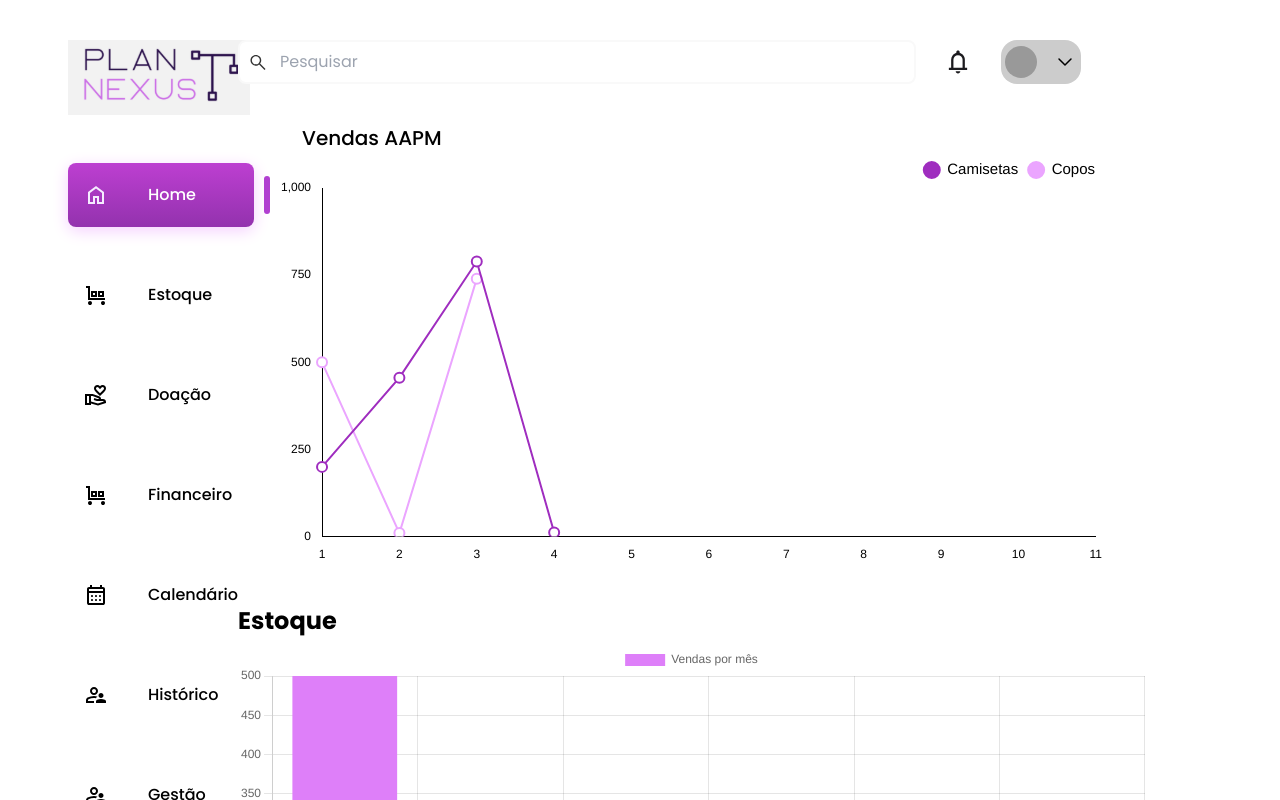
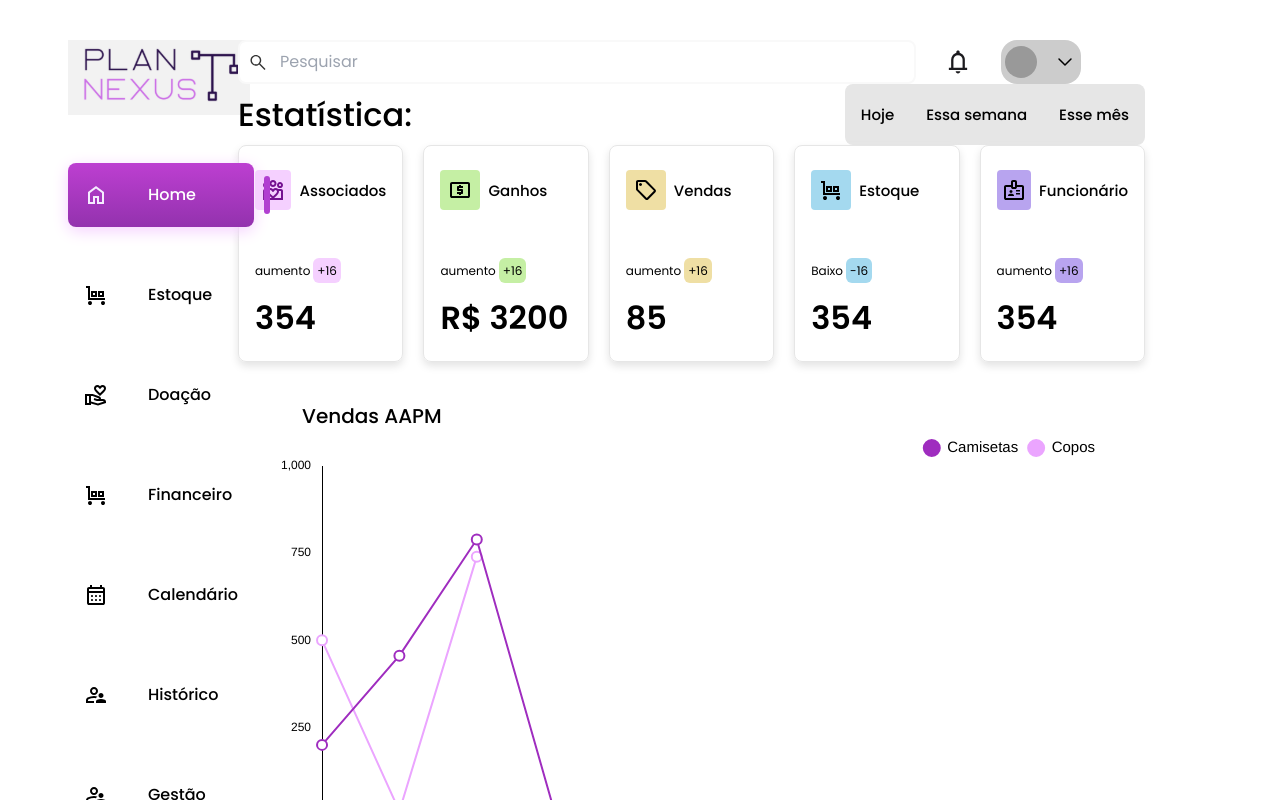
Before and after one commit to ryanNS3/PlanNexus-Front-End, a React (Vite) app: page / in a window 1280 px wide. Shown: the top 800 px of the page. Built offline with nearby package versions, Linux system fonts and the light colour scheme.

Commit message:
fix: graphic components have been added to the home page and its grid has been fixed

```diff
--- a/src/App.jsx
+++ b/src/App.jsx
@@ -7,8 +7,8 @@ import { CardEvents } from "./components/Cards/cardEvents";
 import { Home } from "../src/pages/Home";
 import { Login } from "../src/pages/login";
 import { LineTable } from "./components/LineTable";
+import { NavBarGestao } from "./components/NavBarGestao";
 import { Statistic } from "./components/Statistic";
-import { NavBarGestao } from "./components/NavBarGestao";
 import { useEffect } from "react";
 import { AcessibilityReporter } from "./utils/acessibility/Acessibility";
 
@@ -21,12 +21,11 @@ function App() {
     <>
       <Routes>
         <Route path="/" element={<Home />}>
-          <Route path=":page" element={<Statistic />}>
+          <Route path=":page" element={<></>}>
             <Route path=":period" />
           </Route>
         </Route>
       </Routes>
-      {/* <NavBarGestao /> */}
     </>
   );
 }
--- a/src/pages/Home/index.jsx
+++ b/src/pages/Home/index.jsx
@@ -3,6 +3,9 @@ import { Sidebar } from "../../components/Sidebar";
 import { Grafico } from "../../components/GraphicBar"
 import { Main } from "../../components/Main";
 import { SalesChart } from "../../components/SalesChart";
+import { Outlet } from "react-router-dom";
+import { NavBarGestao } from "../../components/NavBarGestao";
+import { Statistic } from "../../components/Statistic";
 
 export function Home() {
   return (
@@ -10,8 +13,12 @@ export function Home() {
       <Sidebar/>
       <Main>
         <Header/>
+        <Statistic/>
+        <Outlet/>
         <SalesChart/>
         <Grafico/>
+        {/* <NavBarGestao/> */}
+
       </Main>
     </div>
   );
```
